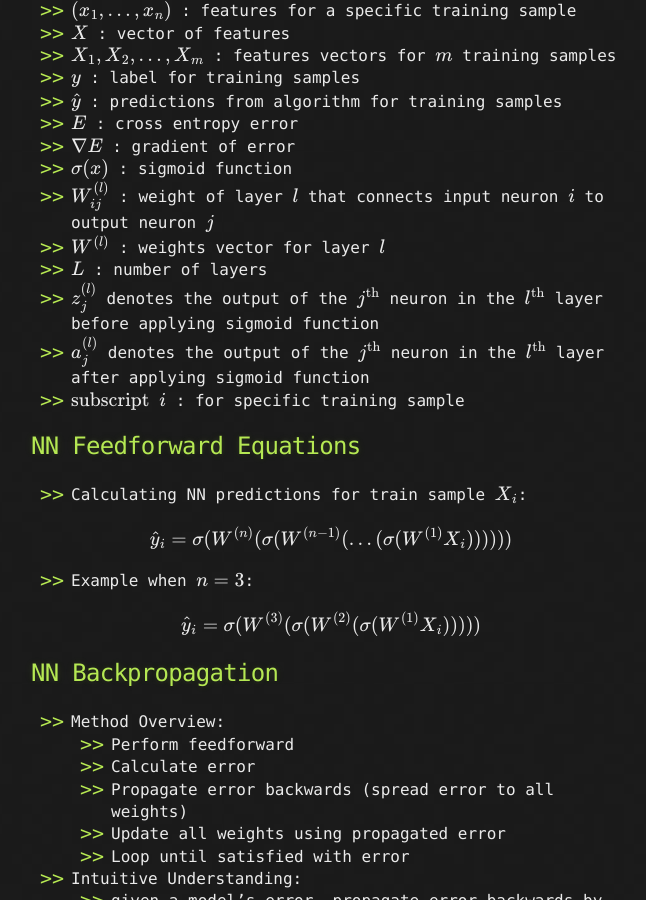
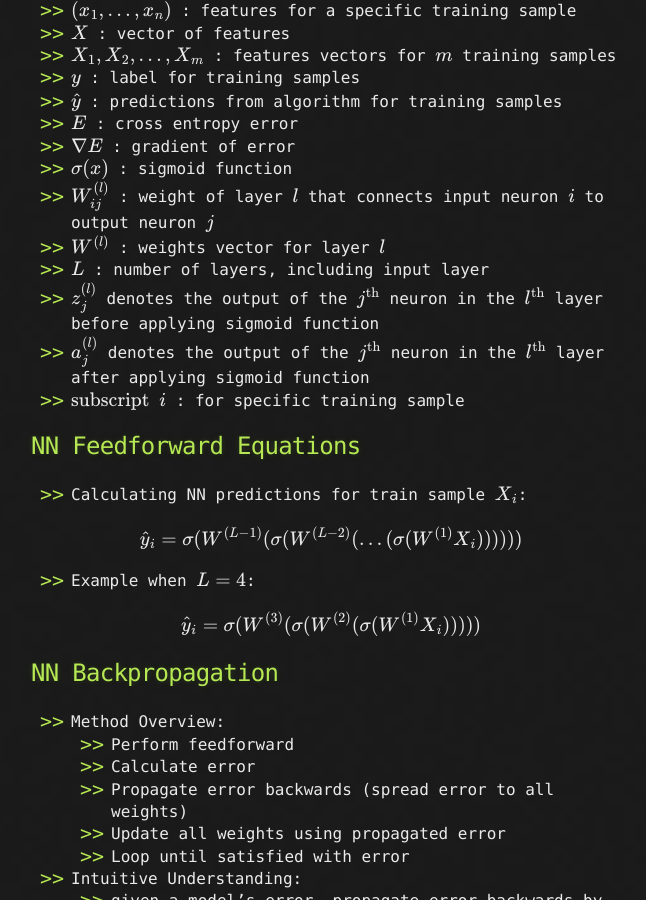
Before and after one commit to LivingProgram/ml-notes, a Jekyll site: the page built from index.md, in a window 1280 px wide and 900 px high, scrolled down 7297 px. Shown: the whole window, without its empty margins (309-955 px from the left). Built offline with Jekyll 4.4.1, drawn with Linux system fonts in a browser that asks for light colours; our own code applies the rules of GitHub Pages for plain Markdown files; formulas are drawn with MathJax 3; the repository's description, which GitHub fills in, is left out.

Commit message:
fix nn feedforward

```diff
--- a/index.md
+++ b/index.md
@@ -214,7 +214,7 @@ $$\begin{align}\nabla E &= \frac{1}{m}\sum_{i=1}^{m}\nabla E_{i}\\
 - $$\sigma(x)$$ : sigmoid function
 - $$W^{(l)}_{ij}$$ : weight of layer $$l$$ that connects input neuron $$i$$ to output neuron $$j$$
 - $$W^{(l)}$$ : weights vector for layer $$l$$
-- $$L$$ : number of layers
+- $$L$$ : number of layers, including input layer
 - $$z^{(l)}_{j}$$ denotes the output of the $$j^{\text{th}}$$ neuron in the $$l^{\text{th}}$$ layer before applying sigmoid function
 - $$a^{(l)}_{j}$$ denotes the output of the $$j^{\text{th}}$$ neuron in the $$l^{\text{th}}$$ layer after applying sigmoid function
 - $$\text{subscript}\ \ i$$ : for specific training sample
@@ -223,9 +223,9 @@ $$\begin{align}\nabla E &= \frac{1}{m}\sum_{i=1}^{m}\nabla E_{i}\\
 
 - Calculating NN predictions for train sample $$X_{i}$$:
 
-$$\hat{y}_{i}=\sigma(W^{(n)}(\sigma(W^{(n-1)}(\ldots(\sigma(W^{(1)}X_{i}))))))$$
+$$\hat{y}_{i}=\sigma(W^{(L-1)}(\sigma(W^{(L-2)}(\ldots(\sigma(W^{(1)}X_{i}))))))$$
 
-- Example when $$n=3$$:
+- Example when $$L=4$$:
 
 $$\hat{y}_{i}=\sigma(W^{(3)}(\sigma(W^{(2)}(\sigma(W^{(1)}X_{i})))))$$
 
```
